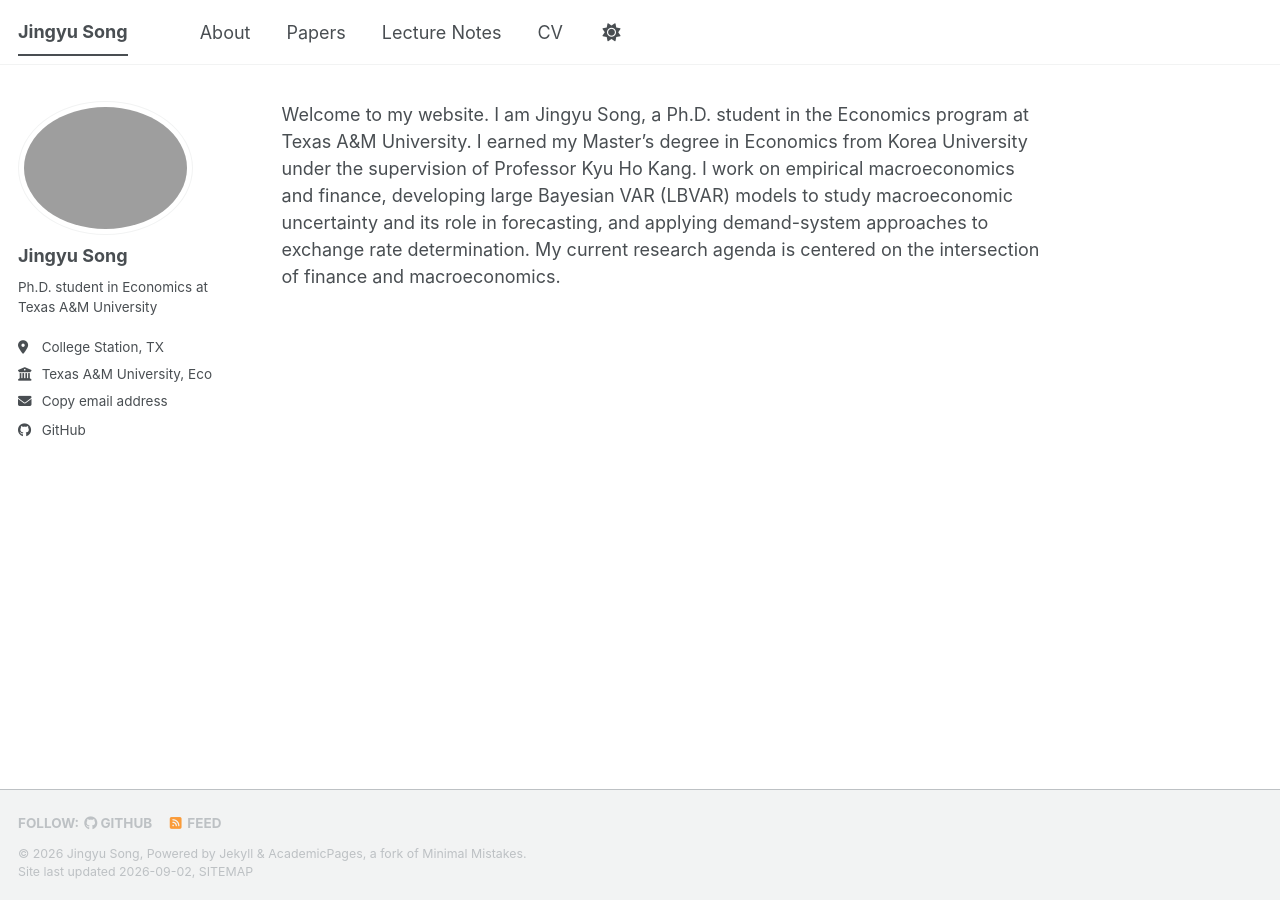
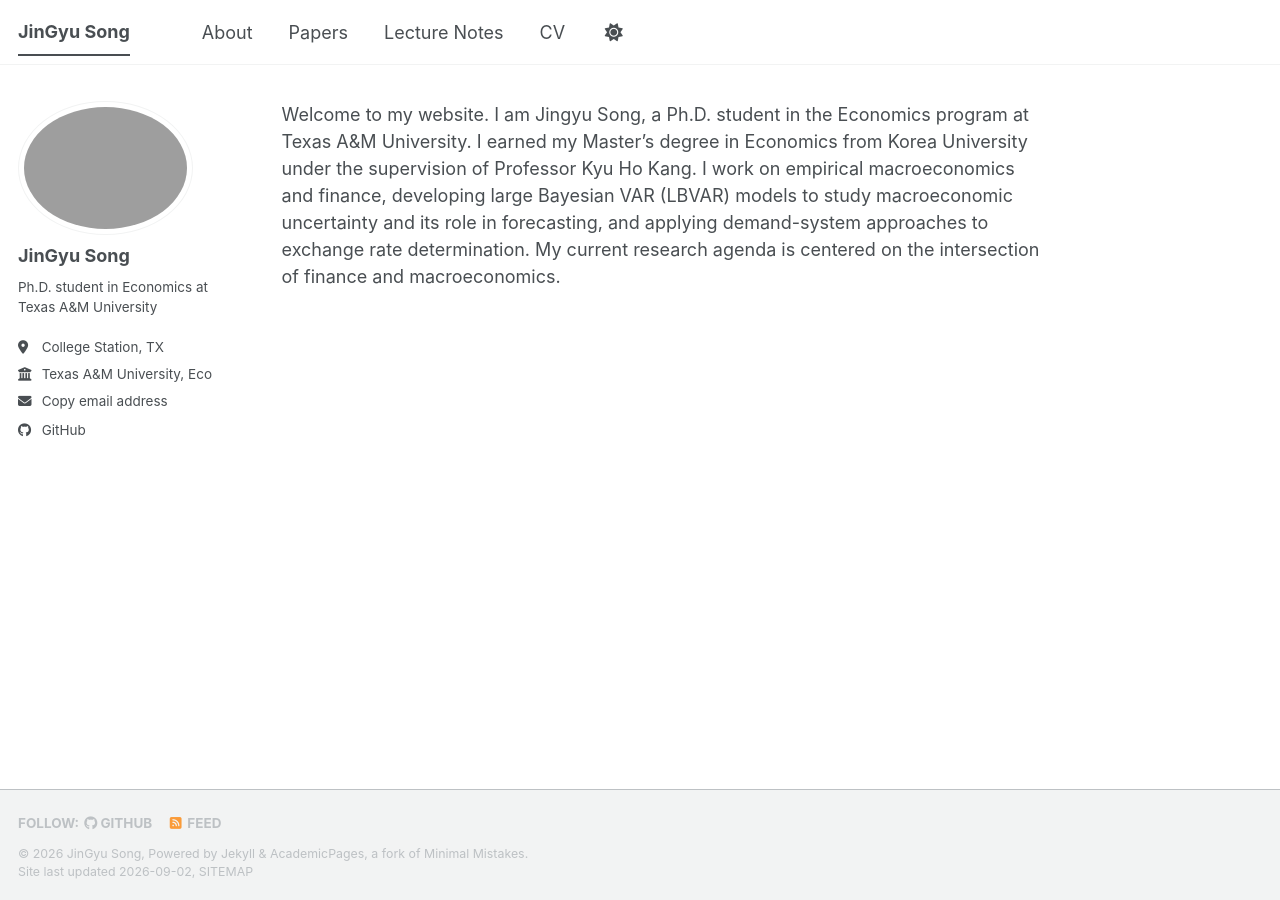
Before and after one commit to Jingyu-96/Jingyu-96.github.io, a Jekyll site: the page built from _pages/about.md, in a window 1280 px wide. Built offline with Jekyll 4.4.1, drawn with Linux system fonts in a browser that asks for light colours; a style sheet for code colours, icons or effects is not loaded.

```diff
--- a/_config.yml
+++ b/_config.yml
@@ -9,8 +9,8 @@
 # Basic Site Settings
 locale                   : "en-US"
 site_theme               : "default" # The available themes options are "default", "air", "sunrise", "mint", "dirt" and "contrast"
-title                    : "Jingyu Song"
-description              : &description "Jingyu Song's academic portfolio"
+title                    : "JinGyu Song"
+description              : &description "JinGyu Song's academic portfolio"
 url                      : https://jingyu-96.github.io
 baseurl                  : ""
 repository               : "Jingyu-96/Jingyu-96.github.io"
@@ -21,7 +21,7 @@ repository               : "Jingyu-96/Jingyu-96.github.io"
 author:
   # Biographic information
   avatar           : "profile.png"
-  name             : "Jingyu Song"
+  name             : "JinGyu Song"
   bio              : "Ph.D. student in Economics at Texas A&M University"
   location         : "College Station, TX"
   employer         : "Texas A&M University, Economics"
```
